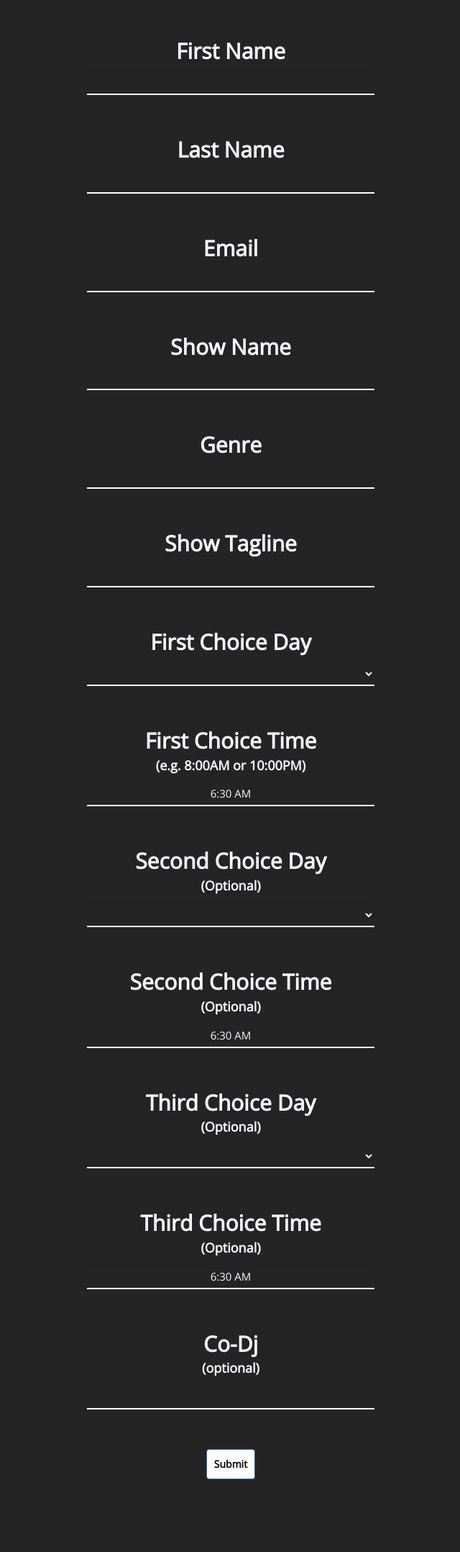
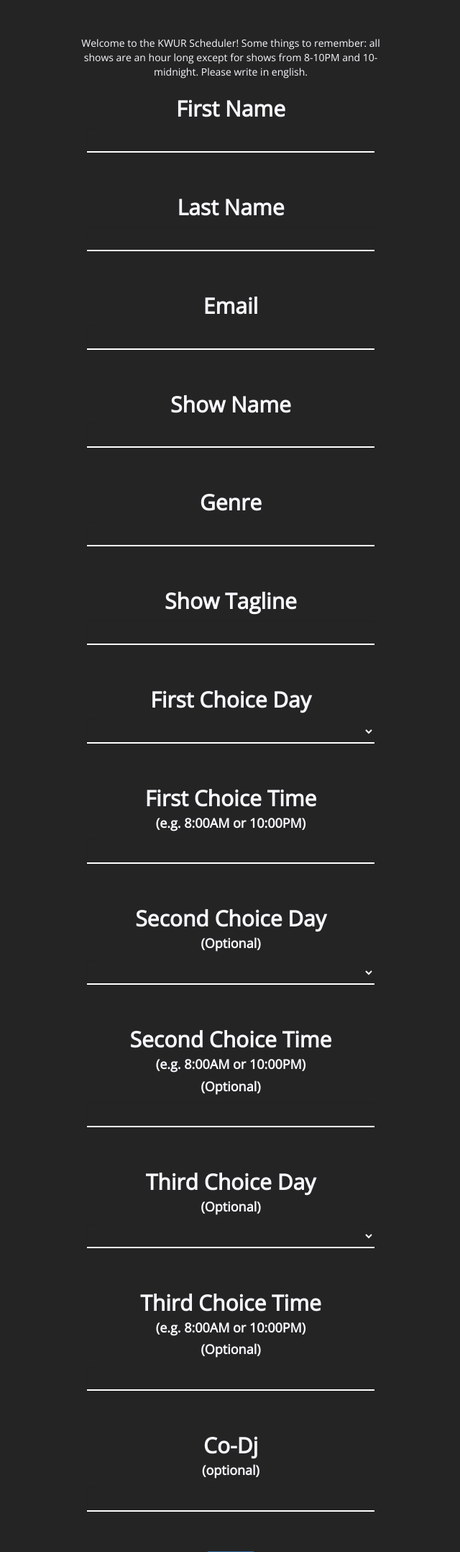
Before and after one commit to kwur/kwur-scheduler, a Django app: page / in a window 1280 px wide. Shown: the part 173-2329 px from the top of the page at 72% size, without its empty margins (319-959 px from the left). Before the commit the page ends 2228 px from the top, so only its background shows below. Run offline with Django 3.2, Linux system fonts and the light colour scheme; some libraries are stand-ins or nearby versions.

Commit message:
fixed empty inputs

```diff
--- a/scheduler/static/scheduler/style.css
+++ b/scheduler/static/scheduler/style.css
@@ -40,7 +40,7 @@ form {
 	padding-left: 160px;
 }
 
-label, option, select, p, h3 {
+label, option, select, p, h3, a {
 	color: #F8F8FF;
 	font-family: 'Open Sans', sans-serif;
 }
@@ -87,3 +87,17 @@ label {
 .input-group .form-control {
 	width: 400px;
 }
+
+a {
+	text-decoration: none;
+	cursor: pointer;
+}
+
+a:hover {
+	color: #e6e6e6;
+}
+
+.center {
+	text-align:center;
+	padding-bottom: 10px;
+}
--- a/scheduler/templates/index.html
+++ b/scheduler/templates/index.html
@@ -23,6 +23,7 @@
 			<img src="{% static 'scheduler/kwur.png' %}" class="pagination-centered">
 		</div>
 		<div class="section">
+			<p class="center">Welcome to the KWUR Scheduler! Some things to remember: all shows are an hour long except for shows from 8-10PM and 10-midnight. Please write in english.</p>
 			<form data-toggle="validator" action="submit-show/" method="post" role="form">
 				{% csrf_token %}
 				<div class="form-group">
@@ -82,7 +83,7 @@
 					</select>
 				</div>
 				<div class="form-group">
-					<label for="second_choice_time">Second Choice Time <div class="small">(Optional)</div></label>
+					<label for="second_choice_time">Second Choice Time <div class="small">(e.g. 8:00AM or 10:00PM)</div> <div class="small">(Optional)</div></label>
 					<input name='second_choice_time' id="second-choice-timepicker" type="text" class="form-control time">
 				</div>
 				<div class="form-group">
@@ -100,7 +101,7 @@
 					</select>
 				</div>
 				<div class="form-group">
-					<label for="third_choice_time">Third Choice Time <div class="small">(Optional)</div></label>
+					<label for="third_choice_time">Third Choice Time <div class="small">(e.g. 8:00AM or 10:00PM)</div> <div class="small">(Optional)</div></label>
 					<input name='third_choice_time' id="third-choice-timepicker" type="text" class="form-control time">
 				</div>
 				<div class="form-group">
@@ -114,8 +115,11 @@
 		</div>
 		<script type="text/javascript">
 		    $('#first-choice-timepicker').timepicker();
+		    $('#first-choice-timepicker').val('');
 		    $('#second-choice-timepicker').timepicker();
+		    $('#second-choice-timepicker').val('');
 		    $('#third-choice-timepicker').timepicker();
+		    $('#third-choice-timepicker').val('');
 		</script>
 	</body>
 </html>
--- a/scheduler/views.py
+++ b/scheduler/views.py
@@ -25,9 +25,20 @@ def submit_show(request):
 	third_choice_time = request.POST.get('third_choice_time')
 	co_dj = request.POST.get('co_dj')
 
-	first_choice_time = datetime.strptime(first_choice_time, '%I:%M %p').time()
-	second_choice_time = datetime.strptime(second_choice_time, '%I:%M %p').time()
-	third_choice_time = datetime.strptime(third_choice_time, '%I:%M %p').time()
+	nine_pm = datetime.strptime('09:00 PM', '%I:%M %p').time()
+	eleven_pm = datetime.strptime('11:00 PM', '%I:%M %p').time()
+
+	if not first_choice_time == "":
+		first_choice_time = datetime.strptime(first_choice_time, '%I:%M %p').time()
+
+	if not second_choice_time == "":
+		second_choice_time = datetime.strptime(second_choice_time, '%I:%M %p').time()
+
+	if not third_choice_time == "":
+		third_choice_time = datetime.strptime(third_choice_time, '%I:%M %p').time()
+
+	# if all((x == nine_pm or x == eleven_pm) for x in (first_choice_time, second_choice_time, third_choice_time)):
+	# 	return render(request, 'unavailable_times.html', {})
 
 	# Rather than creating a new user, find existing baseuser and save their email
 	dj = BaseUser.objects.filter(first_name__iexact=first_name, last_name__iexact=last_name).first()
```
Also changed, not shown: scheduler/templates/unavailable_times.html (added, +11 -0 lines), db.sqlite3.
